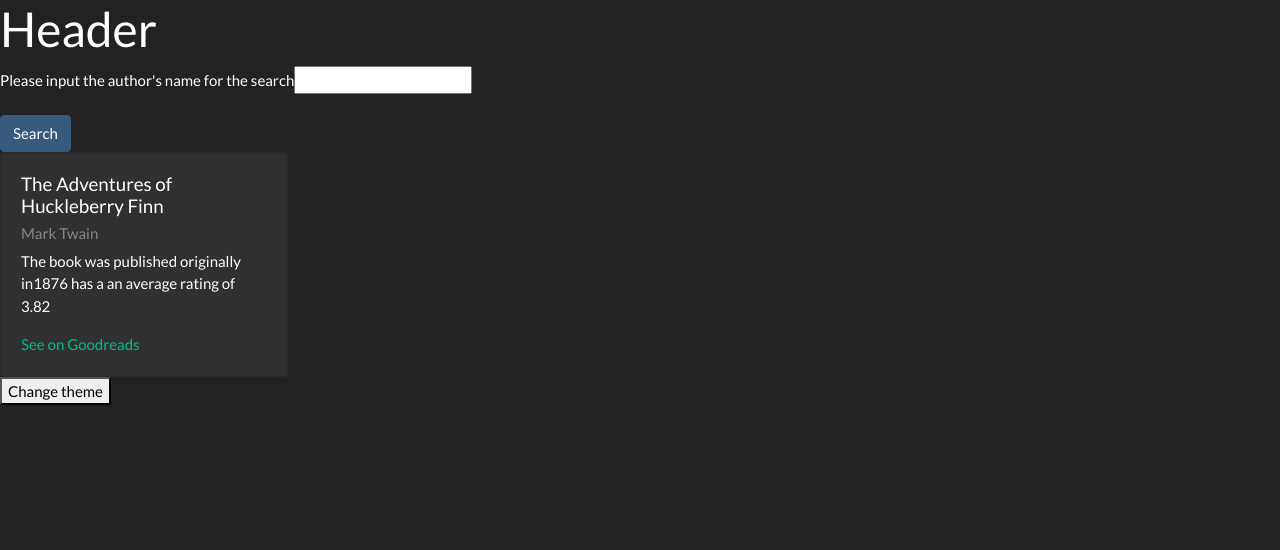
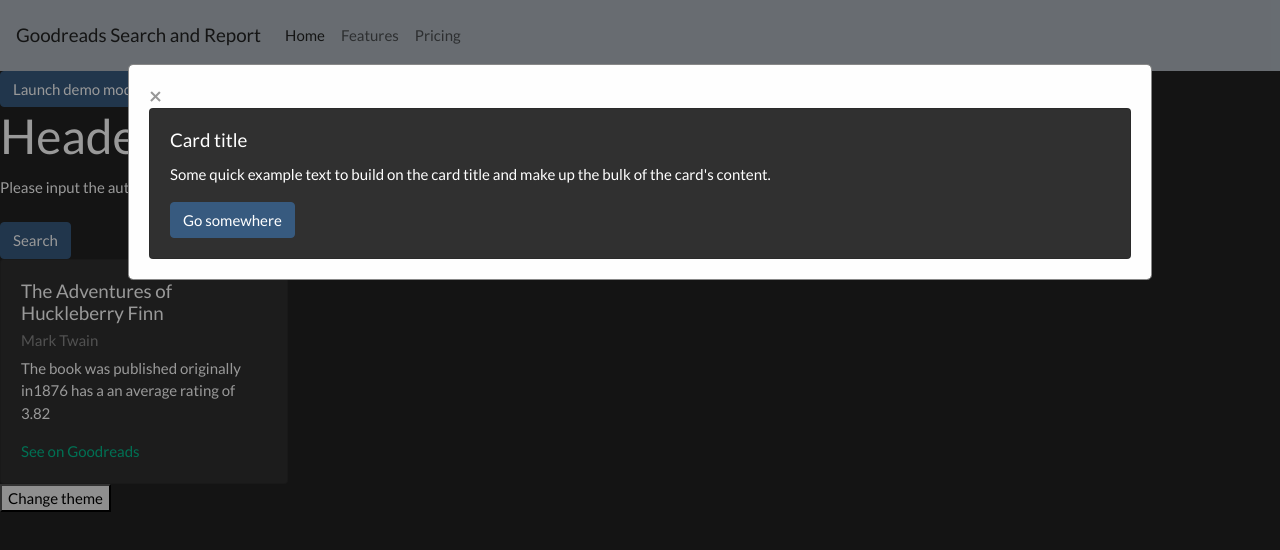
Before and after one commit to lzag/book-search, a React app: page / in a window 1280 px wide. Built offline with nearby package versions, Linux system fonts and the light colour scheme.

Commit message:
Adds modal window for additional content

```diff
--- a/src/index.html
+++ b/src/index.html
@@ -6,5 +6,6 @@
 </head>
 <body>
 <div id="main"></div>
+<div id="modal"></div>
 </body>
 </html>
--- a/src/index.js
+++ b/src/index.js
@@ -1,6 +1,5 @@
 import ReactDom from 'react-dom';
 import React from 'react';
 import App from './js/components/App';
-import 'bootstrap/dist/css/bootstrap.min.css';
 
 ReactDom.render(<App />, document.getElementById('main'));
--- a/src/js/components/App.js
+++ b/src/js/components/App.js
@@ -3,6 +3,9 @@
 import Form from './Form';
 import Stylesheet from './Stylesheet';
 import SearchResults from './SearchResults';
+import Navbar from './Navbar';
+import Modal from './Modal';
+import ModalButton from './ModalButton.js';
 import { MyProvider } from './Context';
 
 const cssDark = '../../../src/css/bootstrap.min.css';
@@ -26,6 +29,9 @@
     return (
       <MyProvider value={this.state}>
         <div>
+          <Navbar />
+          <ModalButton />
+          <Modal />
           <Header />
           <Form />
           <button onClick={this.changeTheme.bind(this)}>Change theme</button>
--- a/src/js/components/Context.js
+++ b/src/js/components/Context.js
@@ -5,7 +5,9 @@
 export class MyProvider extends Component {
   constructor() {
     super();
+    this.onEscKeyDown = this.onEscKeyDown.bind(this);
     this.state = {
+      isModalOpen: true,
       theme: 'dark',
       query: '',
       results: [
@@ -44,11 +46,19 @@
       updateResults: (results) => {
         return this.setState({ results: results });
       },
+      toggleModal: () => {
+        this.setState({ isModalOpen: !this.state.isModalOpen });
+      },
     };
   }
-
+  componentDidMount() {
+    window.addEventListener('keydown', this.onEscKeyDown, false);
+  }
+  onEscKeyDown(e) {
+    if (e.key !== 'Escape') return;
+    this.setState({ isModalOpen: false });
+  }
   render() {
-    console.log('The theme is :', this.state.theme);
     return (
       <ThemeContext.Provider value={this.state}>
         {this.props.children}
--- /dev/null
+++ b/src/js/components/Modal.js
@@ -0,0 +1,80 @@
+import React, { Component } from 'react';
+import { Consumer } from './Context';
+import ReactDom from 'react-dom';
+import SingleBookCard from './SingleBookCard';
+
+const styleModalOpen = {
+  display: 'block' /* Hidden by default */,
+  position: 'fixed' /* Stay in place */,
+  zIndex: 1 /* Sit on top */,
+  left: 0,
+  top: 0,
+  width: '100%' /* Full width */,
+  height: '100%' /* Full height */,
+  overflow: 'auto' /* Enable scroll if needed */,
+  backgroundColor: 'rgb(0,0,0)' /* Fallback color */,
+  backgroundColor: 'rgba(0,0,0,0.4)' /* Fallback color */,
+};
+
+const styleModalClosed = {
+  display: 'none',
+  position: 'fixed' /* Stay in place */,
+  zIndex: 1 /* Sit on top */,
+  left: 0,
+  top: 0,
+  width: '100%' /* Full width */,
+  height: '100%' /* Full height */,
+  overflow: 'auto' /* Enable scroll if needed */,
+  backgroundColor: 'rgb(0,0,0)',
+  backgroundColor: 'rgba(0,0,0,0.4)' /* Fallback color */,
+};
+
+const styleModalContent = {
+  backgroundColor: '#fefefe',
+  margin: '5% auto' /* 15% from the top and centered */,
+  padding: '20px',
+  border: '1px solid #888',
+  width: '80%' /* Could be more or less, depending on screen size */,
+};
+
+const styleCloseButton = {
+  color: '#000',
+  float: 'right',
+  fontSize: '28pxr',
+  fontWeight: 'bold',
+  cursor: 'pointer',
+};
+class Modal extends Component {
+  render() {
+    return ReactDom.createPortal(
+      <Consumer>
+        {(value) => {
+          return (
+            <React.Fragment>
+              <div
+                id="myModal"
+                style={value.isModalOpen ? styleModalOpen : styleModalClosed}
+              >
+                <div className="modal-content" style={styleModalContent}>
+                  <span
+                    onClick={(e) => {
+                      value.toggleModal();
+                    }}
+                    className="close"
+                    style={styleCloseButton}
+                  >
+                    &times;
+                  </span>
+                  <SingleBookCard />
+                </div>
+              </div>
+            </React.Fragment>
+          );
+        }}
+      </Consumer>,
+      document.getElementById('modal')
+    );
+  }
+}
+
+export default Modal;
--- /dev/null
+++ b/src/js/components/ModalButton.js
@@ -0,0 +1,31 @@
+import React, { Component } from 'react';
+import { Consumer } from './Context';
+
+class ModalButton extends Component {
+  constructor() {
+    super();
+  }
+  launchModal(e, toggleModal) {
+    toggleModal();
+  }
+  render() {
+    return (
+      <Consumer>
+        {(value) => (
+          <button
+            onClick={(e) => {
+              console.log(value);
+              return this.launchModal(e, value.toggleModal);
+            }}
+            type="button"
+            className="btn btn-primary"
+          >
+            Launch demo modal
+          </button>
+        )}
+      </Consumer>
+    );
+  }
+}
+
+export default ModalButton;
--- /dev/null
+++ b/src/js/components/Navbar.js
@@ -0,0 +1,45 @@
+import React, { Component } from 'react';
+
+class Navbar extends Component {
+  render() {
+    return (
+      <nav className="navbar navbar-expand-lg navbar-light bg-light">
+        <a className="navbar-brand" href="#">
+          Goodreads Search and Report
+        </a>
+        <button
+          className="navbar-toggler"
+          type="button"
+          data-toggle="collapse"
+          data-target="#navbarNavDropdown"
+          aria-controls="navbarNavDropdown"
+          aria-expanded="false"
+          aria-label="Toggle navigation"
+        >
+          <span className="navbar-toggler-icon"></span>
+        </button>
+        <div className="collapse navbar-collapse" id="navbarNavDropdown">
+          <ul className="navbar-nav">
+            <li className="nav-item active">
+              <a className="nav-link" href="#">
+                Home <span className="sr-only">(current)</span>
+              </a>
+            </li>
+            <li className="nav-item">
+              <a className="nav-link" href="#">
+                Features
+              </a>
+            </li>
+            <li className="nav-item">
+              <a className="nav-link" href="#">
+                Pricing
+              </a>
+            </li>
+          </ul>
+        </div>
+      </nav>
+    );
+  }
+}
+
+export default Navbar;
--- /dev/null
+++ b/src/js/components/SingleBookCard.js
@@ -0,0 +1,21 @@
+import React, { Component } from 'react';
+
+class SingleBookCard extends Component {
+  render() {
+    return (
+      <div className="card" style={{ width: '100%' }}>
+        <div className="card-body">
+          <h5 className="card-title">Card title</h5>
+          <p className="card-text">
+            Some quick example text to build on the card title and make up the
+            bulk of the card's content.
+          </p>
+          <a href="#" className="btn btn-primary">
+            Go somewhere
+          </a>
+        </div>
+      </div>
+    );
+  }
+}
+export default SingleBookCard;
```
Also changed, not shown: 1 other file.
